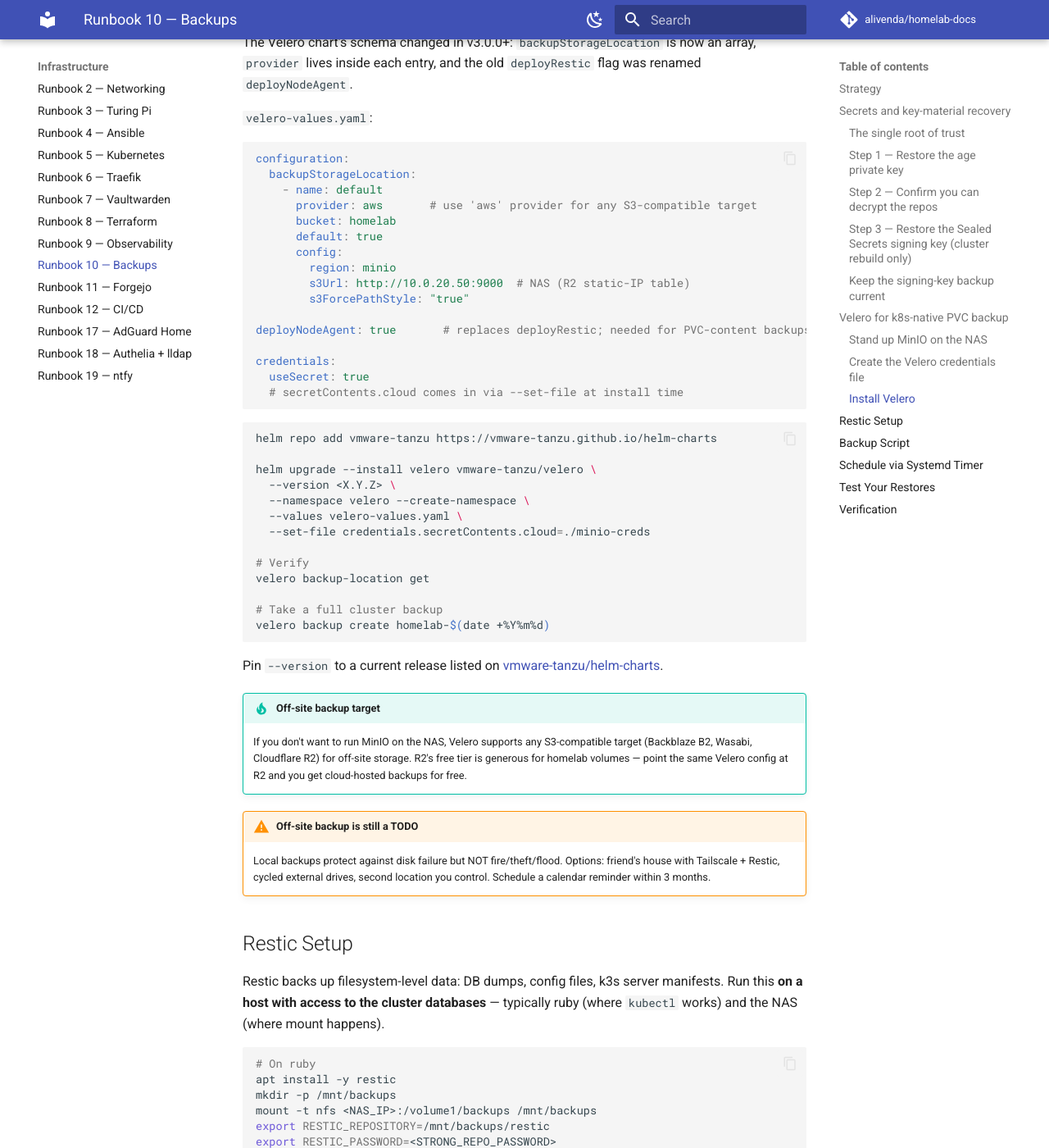
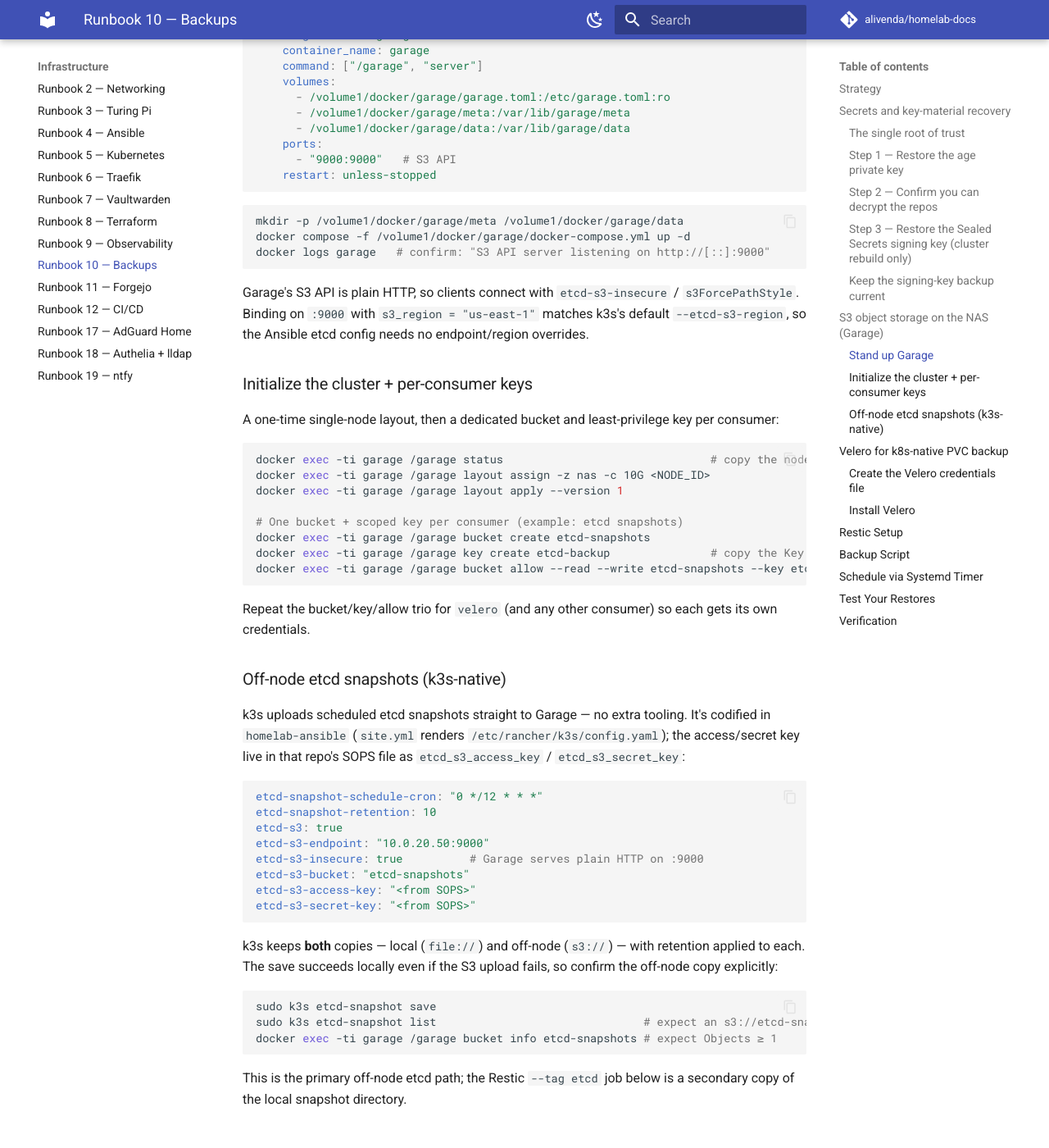
Before and after one commit to alivenda/homelab-docs, an MkDocs documentation site: the page built from docs/10-backups.md, in a window 1280 px wide and 1400 px high, scrolled down 4389 px. Shown: the whole window at 82% size. Built offline with MkDocs 1.6.1 and Material for MkDocs 9.7.7, drawn with Linux system fonts in a browser that asks for light colours; comment, search, counter and statistics services are not loaded; some of the changed text lies outside the part shown.

Commit message:
Migrate docs off archived MinIO to Garage
MinIO Community Edition is archived and unmaintained (repo read-only since Apr 2026; free Docker/Quay images stopped Oct 2025). Replace the R10 NAS S3 store with Garage, document the now-live k3s-native off-node etcd snapshot path, and point Velero at Garage (region us-east-1, dedicated velero bucket, path-style). Repoint R08's Terraform S3-backend tab at the same Garage store (backend.tf already S3-compatible, left unchanged) and sync the MinIO mentions in networking and personal-cloud-stack.

````diff
--- a/docs/10-backups.md
+++ b/docs/10-backups.md
@@ -109,44 +109,115 @@ sops --encrypt controller-key.yaml > sealed-secrets-controller-key.enc.yaml
 rm controller-key.yaml   # never commit the plaintext
 ```
 
-## Velero for k8s-native PVC backup
+## S3 object storage on the NAS (Garage)
 
-Velero with the restic backend snapshots PVC contents and stores them in an S3-compatible target. The simplest target is a MinIO container on your NAS.
+This S3-compatible store on the NAS backs both k3s etcd snapshots (below) and Velero, at `http://10.0.20.50:9000`. The same store can serve other S3 consumers (e.g. the Terraform state backend) — each with its own bucket and key.
 
-### Stand up MinIO on the NAS
+!!! warning "Why Garage, not MinIO"
+    MinIO's Community Edition is effectively end-of-life: the `minio/minio` repo was archived (read-only) in **April 2026**, free Docker/Quay image publishing stopped in **October 2025** (last tag `RELEASE.2025-10-15T17-29-55Z`), and the admin console was stripped from CE in **May 2025**. This runbook uses [Garage](https://garagehq.deuxfleurs.fr/) — a maintained, Rust, self-host-focused S3 store — instead.
+
+### Stand up Garage
+
+`/volume1/docker/garage/garage.toml` (generate the two secrets with `openssl rand -hex 32` and `openssl rand -base64 32`):
+
+```toml
+replication_factor = 1
+metadata_dir = "/var/lib/garage/meta"
+data_dir     = "/var/lib/garage/data"
+db_engine    = "lmdb"
+
+rpc_bind_addr   = "[::]:3901"
+rpc_public_addr = "127.0.0.1:3901"   # single-node self-reference
+rpc_secret      = "<openssl rand -hex 32>"
+
+[s3_api]
+api_bind_addr = "[::]:9000"   # bind S3 on :9000 …
+s3_region     = "us-east-1"   # … with region us-east-1 to match k3s's default
+
+[admin]
+api_bind_addr = "127.0.0.1:3903"
+admin_token   = "<openssl rand -base64 32>"
+```
+
+`/volume1/docker/garage/docker-compose.yml`:
 
 ```yaml
-# /volume1/docker/minio/docker-compose.yml
 services:
-  minio:
-    image: minio/minio:latest
-    container_name: minio
-    command: server /data --console-address ":9001"
-    environment:
-      MINIO_ROOT_USER: <USER>
-      MINIO_ROOT_PASSWORD: <STRONG_PASSWORD>
+  garage:
+    image: dxflrs/garage:v2.3.0
+    container_name: garage
+    command: ["/garage", "server"]
     volumes:
-      - /volume1/minio-data:/data
+      - /volume1/docker/garage/garage.toml:/etc/garage.toml:ro
+      - /volume1/docker/garage/meta:/var/lib/garage/meta
+      - /volume1/docker/garage/data:/var/lib/garage/data
     ports:
       - "9000:9000"   # S3 API
-      - "9001:9001"   # web console
     restart: unless-stopped
 ```
 
 ```bash
-docker compose -f /volume1/docker/minio/docker-compose.yml up -d
+mkdir -p /volume1/docker/garage/meta /volume1/docker/garage/data
+docker compose -f /volume1/docker/garage/docker-compose.yml up -d
+docker logs garage   # confirm: "S3 API server listening on http://[::]:9000"
 ```
 
-Visit `http://<nas-ip>:9001`, log in, create a bucket named `homelab`.
+Garage's S3 API is plain HTTP, so clients connect with `etcd-s3-insecure` / `s3ForcePathStyle`. Binding on `:9000` with `s3_region = "us-east-1"` matches k3s's default `--etcd-s3-region`, so the Ansible etcd config needs no endpoint/region overrides.
+
+### Initialize the cluster + per-consumer keys
+
+A one-time single-node layout, then a dedicated bucket and least-privilege key per consumer:
+
+```bash
+docker exec -ti garage /garage status                               # copy the node ID
+docker exec -ti garage /garage layout assign -z nas -c 10G <NODE_ID>
+docker exec -ti garage /garage layout apply --version 1
+
+# One bucket + scoped key per consumer (example: etcd snapshots)
+docker exec -ti garage /garage bucket create etcd-snapshots
+docker exec -ti garage /garage key create etcd-backup               # copy the Key ID (GK…) and Secret
+docker exec -ti garage /garage bucket allow --read --write etcd-snapshots --key etcd-backup
+```
+
+Repeat the bucket/key/allow trio for `velero` (and any other consumer) so each gets its own credentials.
+
+### Off-node etcd snapshots (k3s-native)
+
+k3s uploads scheduled etcd snapshots straight to Garage — no extra tooling. It's codified in `homelab-ansible` (`site.yml` renders `/etc/rancher/k3s/config.yaml`); the access/secret key live in that repo's SOPS file as `etcd_s3_access_key` / `etcd_s3_secret_key`:
+
+```yaml
+etcd-snapshot-schedule-cron: "0 */12 * * *"
+etcd-snapshot-retention: 10
+etcd-s3: true
+etcd-s3-endpoint: "10.0.20.50:9000"
+etcd-s3-insecure: true          # Garage serves plain HTTP on :9000
+etcd-s3-bucket: "etcd-snapshots"
+etcd-s3-access-key: "<from SOPS>"
+etcd-s3-secret-key: "<from SOPS>"
+```
+
+k3s keeps **both** copies — local (`file://`) and off-node (`s3://`) — with retention applied to each. The save succeeds locally even if the S3 upload fails, so confirm the off-node copy explicitly:
+
+```bash
+sudo k3s etcd-snapshot save
+sudo k3s etcd-snapshot list                               # expect an s3://etcd-snapshots/… row
+docker exec -ti garage /garage bucket info etcd-snapshots # expect Objects ≥ 1
+```
+
+This is the primary off-node etcd path; the Restic `--tag etcd` job below is a secondary copy of the local snapshot directory.
+
+## Velero for k8s-native PVC backup
+
+Velero with the restic backend snapshots PVC contents and stores them in the Garage store above, in a dedicated `velero` bucket.
 
 ### Create the Velero credentials file
 
 ```bash
 # On your machine (wherever you'll run the helm commands)
-cat > minio-creds <<EOF
+cat > velero-creds <<EOF
 [default]
-aws_access_key_id = <USER>
-aws_secret_access_key = <STRONG_PASSWORD>
+aws_access_key_id = <GARAGE_VELERO_KEY_ID>
+aws_secret_access_key = <GARAGE_VELERO_SECRET>
 EOF
 ```
 
@@ -161,12 +232,12 @@ configuration:
   backupStorageLocation:
     - name: default
       provider: aws       # use 'aws' provider for any S3-compatible target
-      bucket: homelab
+      bucket: velero
       default: true
       config:
-        region: minio
-        s3Url: http://10.0.20.50:9000  # NAS (R2 static-IP table)
-        s3ForcePathStyle: "true"
+        region: us-east-1               # matches Garage's s3_region
+        s3Url: http://10.0.20.50:9000   # NAS (R2 static-IP table)
+        s3ForcePathStyle: "true"        # Garage uses path-style addressing
 
 deployNodeAgent: true       # replaces deployRestic; needed for PVC-content backups
 
@@ -182,7 +253,7 @@ helm upgrade --install velero vmware-tanzu/velero \
   --version <X.Y.Z> \
   --namespace velero --create-namespace \
   --values velero-values.yaml \
-  --set-file credentials.secretContents.cloud=./minio-creds
+  --set-file credentials.secretContents.cloud=./velero-creds
 
 # Verify
 velero backup-location get
@@ -194,7 +265,7 @@ velero backup create homelab-$(date +%Y%m%d)
 Pin `--version` to a current release listed on [vmware-tanzu/helm-charts](https://github.com/vmware-tanzu/helm-charts/tree/main/charts/velero).
 
 !!! tip "Off-site backup target"
-    If you don't want to run MinIO on the NAS, Velero supports any S3-compatible target (Backblaze B2, Wasabi, Cloudflare R2) for off-site storage. R2's free tier is generous for homelab volumes — point the same Velero config at R2 and you get cloud-hosted backups for free.
+    Velero (and the etcd S3 upload) can point at any S3-compatible target, not just the NAS — Backblaze B2, Wasabi, or Cloudflare R2 for off-site storage. R2's free tier is generous for homelab volumes — point the same config at R2 and you get cloud-hosted backups for free.
 
 !!! warning "Off-site backup is still a TODO"
     Local backups protect against disk failure but NOT fire/theft/flood. Options: friend's house with Tailscale + Restic, cycled external drives, second location you control. Schedule a calendar reminder within 3 months.
@@ -329,6 +400,13 @@ Once a month, restore latest snapshot to a temp directory and verify the DB open
     systemctl list-timers | grep homelab-backup
     ```
 
+- [ ] Off-node etcd snapshot present in Garage:
+
+    ```bash
+    docker exec -ti garage /garage bucket info etcd-snapshots
+    # Expected: Objects ≥ 1
+    ```
+
 - [ ] Velero backup completed (if installed):
 
     ```bash
````
Also changed, not shown: docs/02-networking.md (+2 -2 lines), docs/08-terraform.md (+2 -16 lines), docs/personal-cloud-stack.md (+2 -2 lines).
